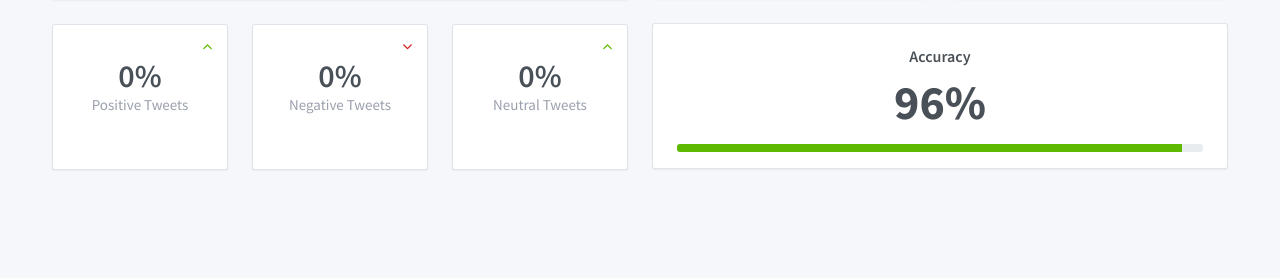
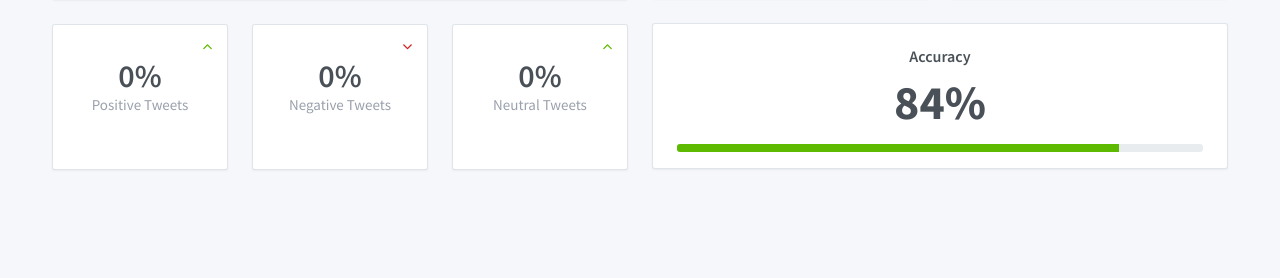
Before and after one commit to indranil-ban/TwitterSentimentAnalysis, a Flask app: page / in a window 1280 px wide. Shown: the part 508-786 px from the top of the page. Run offline with Flask 2, Linux system fonts and the light colour scheme; parts of the project's set-up code (start-up, migrations or seed data) failed here and were passed over; some libraries are stand-ins or nearby versions.

Commit message:
project-103:changing accuracy

```diff
--- a/templates/index.html
+++ b/templates/index.html
@@ -282,9 +282,9 @@
                                     <div class="card">
                                         <div class="card-body text-center" style="height: 9rem;">
                                             <div class="h5">Accuracy</div>
-                                            <div class="display-4 font-weight-bold mb-4">96%</div>
+                                            <div class="display-4 font-weight-bold mb-4">84%</div>
                                             <div class="progress progress-sm">
-                                                <div class="progress-bar bg-green" style="width: 96%"></div>
+                                                <div class="progress-bar bg-green" style="width: 84%"></div>
                                             </div>
                                         </div>
                                     </div>
```
